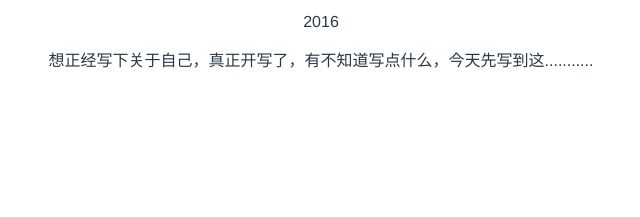
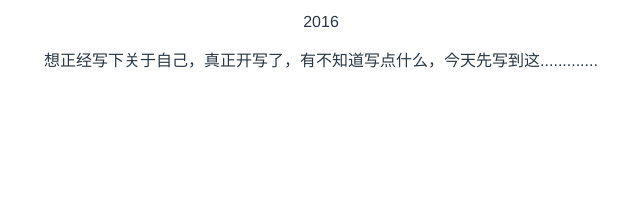
Before and after one commit to waterzeong/blog, a plain HTML site: page about.me.html in a window 1280 px wide. Shown: the part 474-691 px from the top of the page, 319-959 px from the left. Drawn offline with Linux system fonts and the light colour scheme.

Commit message:
20160808

```diff
--- a/about.me.html
+++ b/about.me.html
@@ -34,7 +34,7 @@
                     <p><script type="text/javascript">
                         document.write(new Date().getFullYear());
                     </script></p>
-                    <p>想正经写下关于自己，真正开写了，有不知道写点什么，今天先写到这...........</p>
+                    <p>想正经写下关于自己，真正开写了，有不知道写点什么，今天先写到这.............</p>
                 </div>
             </div>
         </div>
```
